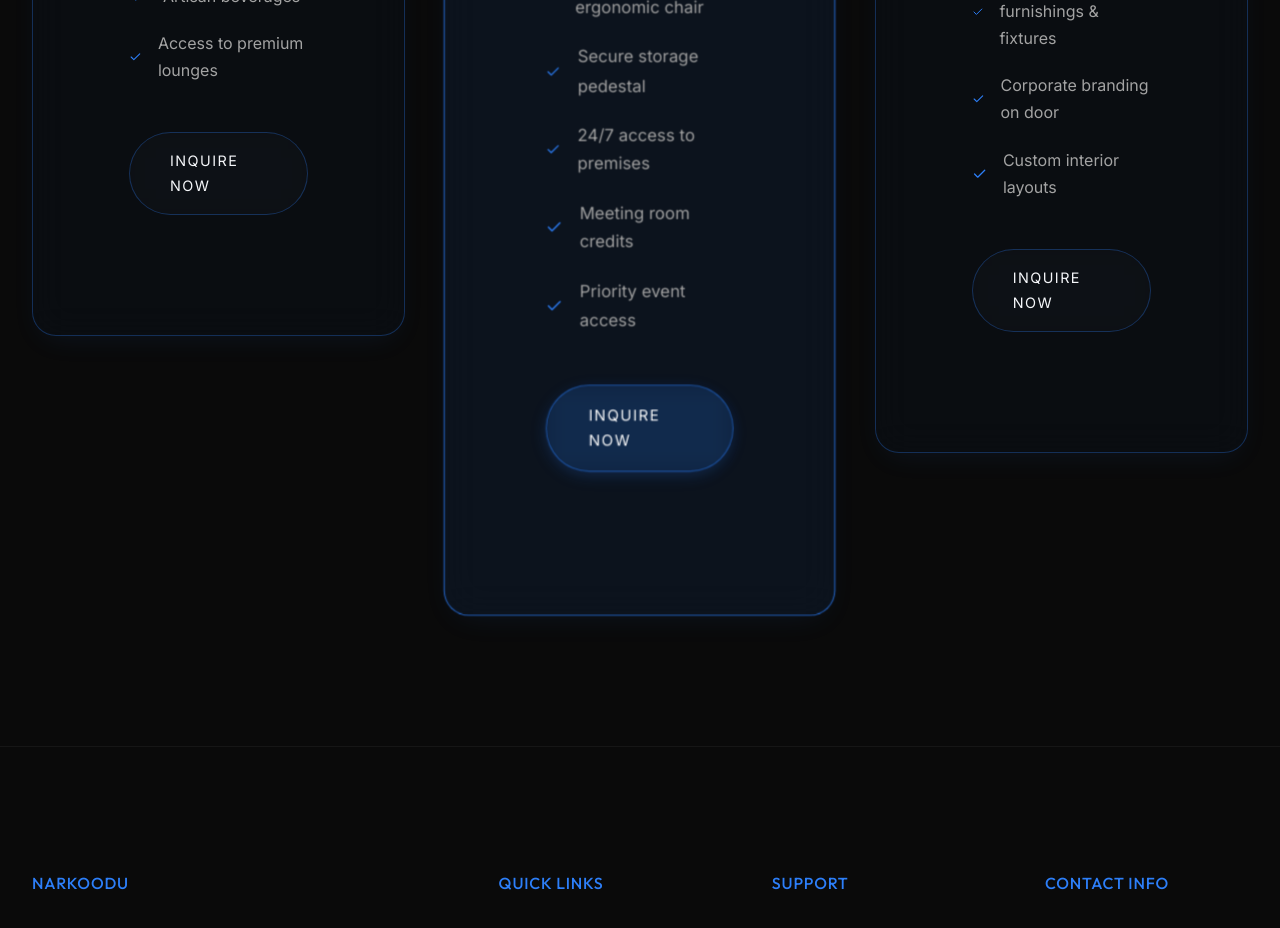
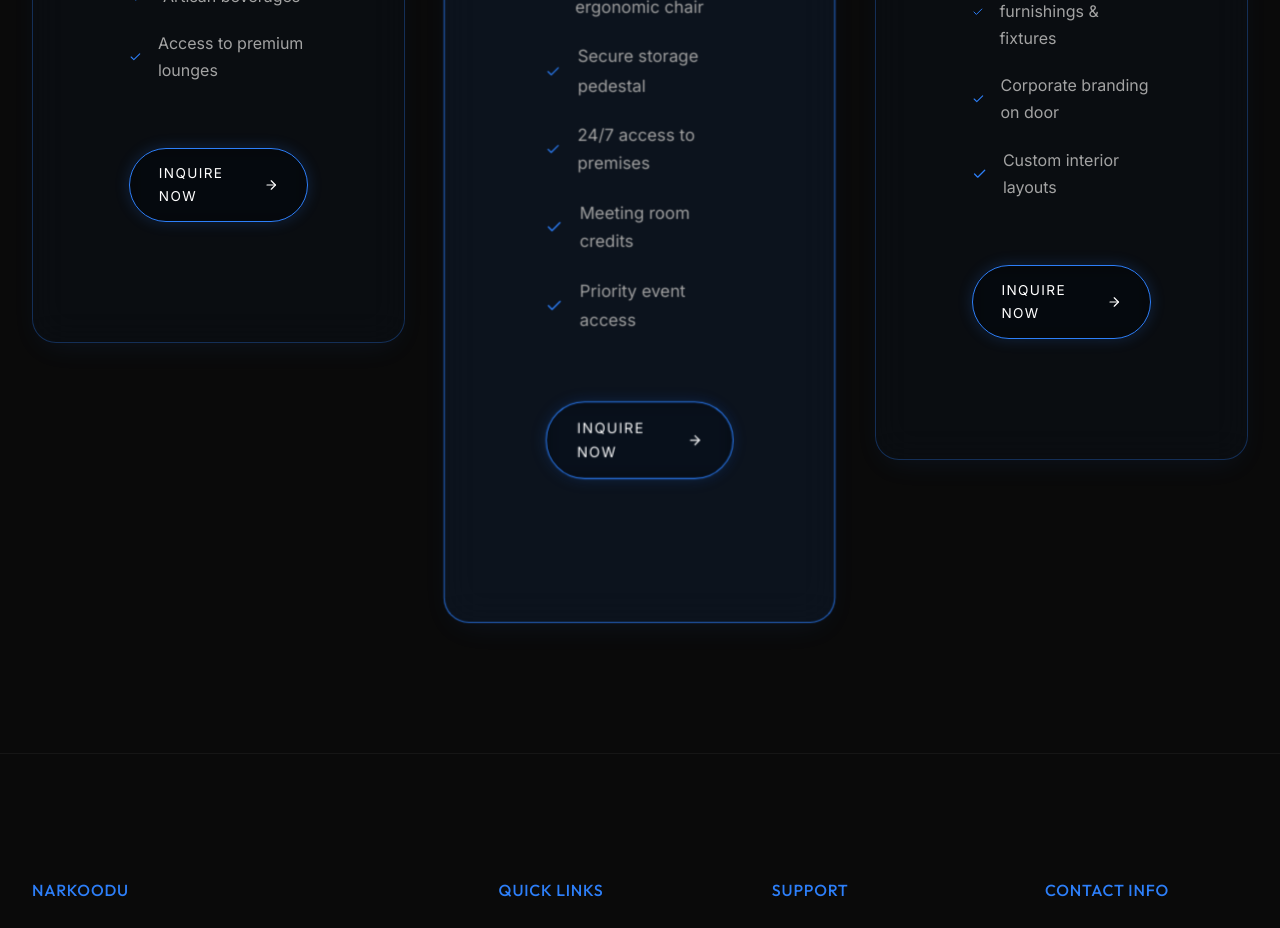
Before and after one commit to monikraj23/Narkoodu, a React (Vite) app: page /plans in a window 1280 px wide. Shown: the part 1080-2008 px from the top of the page. Built offline with nearby package versions, Linux system fonts and the light colour scheme.

Commit message:
Execute final polish: cinematic gallery, pill CTAs, and interaction syncs

```diff
--- a/src/components/PremiumGallery.jsx
+++ b/src/components/PremiumGallery.jsx
@@ -34,33 +34,39 @@ const PremiumGallery = () => {
 
       {/* Main Image Container */}
       <div style={{ position: 'absolute', top: 0, left: 0, width: '85%', height: '90%', borderRadius: '24px', overflow: 'hidden', boxShadow: '0 30px 60px rgba(0,0,0,0.8)', zIndex: 1 }}>
-        <AnimatePresence mode="wait">
+        <AnimatePresence>
           <motion.img
             key={currentIndex}
             src={images[currentIndex].src}
-            initial={{ opacity: 0, scale: 1.05 }}
-            animate={{ opacity: 1, scale: 1 }}
-            exit={{ opacity: 0 }}
-            transition={{ duration: 0.8, ease: "easeInOut" }}
-            style={{ width: '100%', height: '100%', objectFit: 'cover' }}
+            initial={{ opacity: 0, scale: 1 }}
+            animate={{ opacity: 1, scale: 1.05 }}
+            exit={{ opacity: 0, scale: 1.05 }}
+            transition={{
+              opacity: { duration: 1.2, ease: "easeInOut" },
+              scale: { duration: 4.5, ease: "linear" }
+            }}
+            style={{ position: 'absolute', top: 0, left: 0, width: '100%', height: '100%', objectFit: 'cover' }}
             alt={images[currentIndex].label}
           />
         </AnimatePresence>
 
         {/* Subtle Dark Gradient */}
-        <div style={{ position: 'absolute', inset: 0, background: 'linear-gradient(to top, rgba(11,11,11,0.8) 0%, transparent 40%)', pointerEvents: 'none' }} />
+        <div style={{ position: 'absolute', inset: 0, background: 'linear-gradient(to top, rgba(11,11,11,0.9) 0%, transparent 40%)', pointerEvents: 'none' }} />
 
         {/* Label inside main image */}
-        <div style={{ position: 'absolute', bottom: '2rem', left: '2.5rem' }}>
+        <div style={{ position: 'absolute', bottom: '2.5rem', left: '3rem' }}>
+          <AnimatePresence mode="wait">
             <motion.span
               key={currentIndex + '-label'}
               initial={{ opacity: 0, y: 10 }}
               animate={{ opacity: 1, y: 0 }}
-            transition={{ duration: 0.5, delay: 0.3 }}
-            style={{ fontSize: '0.85rem', letterSpacing: '0.15em', textTransform: 'uppercase', color: 'var(--accent-color)' }}
+              exit={{ opacity: 0, y: -10 }}
+              transition={{ duration: 0.5, ease: "easeInOut" }}
+              style={{ fontSize: '1rem', letterSpacing: '0.3em', textTransform: 'uppercase', color: '#fff', fontWeight: '600', textShadow: '0 2px 10px rgba(0,0,0,0.8)', display: 'block' }}
             >
               {images[currentIndex].label}
             </motion.span>
+          </AnimatePresence>
         </div>
       </div>
 
@@ -86,18 +92,14 @@ const PremiumGallery = () => {
       {/* Manual Navigation Controls */}
       <div style={{ position: 'absolute', bottom: '-1rem', right: '45%', zIndex: 3, display: 'flex', gap: '1rem', background: 'rgba(255,255,255,0.05)', padding: '0.5rem', borderRadius: '50px', backdropFilter: 'blur(16px)', border: '1px solid rgba(31, 111, 178, 0.2)' }}>
         <button
+          className="gallery-nav-btn"
           onClick={prevImage}
-          style={{ width: '45px', height: '45px', borderRadius: '50%', display: 'flex', alignItems: 'center', justifyContent: 'center', border: '1px solid transparent', color: '#fff', cursor: 'pointer', transition: 'all 0.3s ease', background: 'transparent' }}
-          onMouseOver={(e) => { e.currentTarget.style.border = '1px solid var(--accent-color)'; e.currentTarget.style.color = 'var(--accent-color)'; }}
-          onMouseOut={(e) => { e.currentTarget.style.border = '1px solid transparent'; e.currentTarget.style.color = '#fff'; }}
         >
           <ChevronLeft size={20} />
         </button>
         <button
+          className="gallery-nav-btn"
           onClick={nextImage}
-          style={{ width: '45px', height: '45px', borderRadius: '50%', display: 'flex', alignItems: 'center', justifyContent: 'center', border: '1px solid transparent', color: '#fff', cursor: 'pointer', transition: 'all 0.3s ease', background: 'transparent' }}
-          onMouseOver={(e) => { e.currentTarget.style.border = '1px solid var(--accent-color)'; e.currentTarget.style.color = 'var(--accent-color)'; }}
-          onMouseOut={(e) => { e.currentTarget.style.border = '1px solid transparent'; e.currentTarget.style.color = '#fff'; }}
         >
           <ChevronRight size={20} />
         </button>
@@ -108,12 +110,11 @@ const PremiumGallery = () => {
         {images.map((_, idx) => (
           <div
             key={idx}
+            className="gallery-indicator"
+            onClick={() => setCurrentIndex(idx)}
             style={{
               width: idx === currentIndex ? '30px' : '10px',
-              height: '2px',
-              background: idx === currentIndex ? 'var(--accent-color)' : 'rgba(255,255,255,0.2)',
-              transition: 'all 0.4s ease',
-              borderRadius: '2px'
+              background: idx === currentIndex ? 'var(--accent-color)' : 'rgba(255,255,255,0.2)'
             }}
           />
         ))}
--- a/src/index.css
+++ b/src/index.css
@@ -147,11 +147,44 @@ p { margin-bottom: 1.5rem; color: var(--text-light); font-weight: 300; font-size
 }
 
 .btn-outline:hover {
-  background: rgba(45, 127, 249, 0.1);
+  background: var(--accent-color);
+  border-color: var(--accent-color);
+  box-shadow: 0 10px 30px rgba(45, 127, 249, 0.4);
+}
+
+/* Premium Pill Button */
+.btn-pill {
+  display: inline-flex;
+  align-items: center;
+  justify-content: center;
+  padding: 0.8rem 1.8rem;
+  border-radius: 50px;
+  background: rgba(0, 0, 0, 0.4);
+  border: 1px solid var(--accent-color);
+  color: #fff;
+  font-size: 0.85rem;
+  text-transform: uppercase;
+  letter-spacing: 0.1em;
+  box-shadow: 0 0 15px rgba(45, 127, 249, 0.2);
+  transition: var(--transition-slow);
+  backdrop-filter: blur(8px);
+}
+
+.btn-pill .arrow-icon {
+  margin-left: 0.5rem;
+  transition: transform 0.4s ease;
+}
+
+.premium-card:hover .btn-pill {
   border-color: var(--accent-hover);
-  color: var(--text-color);
-  box-shadow: 0 10px 30px rgba(229, 57, 80, 0.2);
-  transform: translateY(-2px) scale(1.02);
+  box-shadow: 0 0 20px rgba(229, 57, 80, 0.3);
+  background: rgba(229, 57, 80, 0.05);
+  transform: translateY(-2px);
+}
+
+.premium-card:hover .btn-pill .arrow-icon {
+  transform: translateX(4px);
+  color: var(--accent-hover);
 }
 
 /* Premium Cards */
@@ -185,6 +218,25 @@ p { margin-bottom: 1.5rem; color: var(--text-light); font-weight: 300; font-size
   box-shadow: 0 20px 40px rgba(0, 0, 0, 0.8), 0 0 40px rgba(229, 57, 80, 0.25);
 }
 
+/* Preferred Plan Label */
+.preferred-label {
+  color: var(--accent-color);
+  transition: var(--transition-slow);
+}
+.preferred-line {
+  background: var(--accent-color);
+  transition: var(--transition-slow);
+}
+
+.premium-card:hover .preferred-label {
+  color: var(--accent-hover);
+  text-shadow: 0 0 15px rgba(229, 57, 80, 0.4);
+}
+.premium-card:hover .preferred-line {
+  background: var(--accent-hover);
+  box-shadow: 0 0 10px rgba(229, 57, 80, 0.5);
+}
+
 .premium-card .spotlight {
   position: absolute;
   inset: 0;
@@ -203,14 +255,50 @@ p { margin-bottom: 1.5rem; color: var(--text-light); font-weight: 300; font-size
 }
 
 .icon-wrapper {
-  transition: all 0.5s ease;
+  transition: var(--transition-slow);
   display: inline-flex;
   color: var(--accent-color);
+  position: relative;
+  z-index: 10;
 }
 
 .premium-card:hover .icon-wrapper {
   transform: rotate(10deg) scale(1.1);
   color: var(--accent-hover);
+  filter: drop-shadow(0 0 8px rgba(229, 57, 80, 0.6));
+}
+
+/* Gallery Controls */
+.gallery-nav-btn {
+  width: 45px;
+  height: 45px;
+  border-radius: 50%;
+  display: flex;
+  align-items: center;
+  justify-content: center;
+  border: 1px solid var(--accent-color);
+  color: var(--accent-color);
+  cursor: pointer;
+  transition: var(--transition-slow);
+  background: transparent;
+  box-shadow: 0 0 10px rgba(45, 127, 249, 0.2);
+}
+.gallery-nav-btn:hover {
+  border-color: var(--accent-hover);
+  color: var(--accent-hover);
+  transform: scale(1.1);
+  box-shadow: 0 0 15px rgba(229, 57, 80, 0.4);
+}
+
+.gallery-indicator {
+  height: 2px;
+  transition: var(--transition-slow);
+  border-radius: 2px;
+  cursor: pointer;
+}
+.gallery-indicator:hover {
+  background: var(--accent-hover) !important;
+  box-shadow: 0 0 8px rgba(229, 57, 80, 0.6) !important;
 }
 
 /* Form Controls */
--- a/src/pages/MembershipPlans.jsx
+++ b/src/pages/MembershipPlans.jsx
@@ -2,8 +2,7 @@ import React from 'react';
 import { Link } from 'react-router-dom';
 import { FadeIn, StaggerContainer, StaggerItem } from '../components/AnimatedSection';
 import { PremiumCard } from '../components/PremiumCard';
-import { Check } from 'lucide-react';
-
+import { Check, ArrowRight } from 'lucide-react';
 const MembershipPlans = () => {
   return (
     <FadeIn duration={0.6}>
@@ -42,7 +41,11 @@ const MembershipPlans = () => {
                   <li style={{ display: 'flex', gap: '1rem', alignItems: 'center' }}><Check size={18} color="var(--accent-color)" /> Artisan beverages</li>
                   <li style={{ display: 'flex', gap: '1rem', alignItems: 'center' }}><Check size={18} color="var(--accent-color)" /> Access to premium lounges</li>
                 </ul>
-                <Link to="/contact" className="btn btn-outline" style={{ width: '100%' }}>Inquire Now</Link>
+                <div style={{ marginTop: 'auto', paddingTop: '1rem' }}>
+                  <Link to="/contact" className="btn-pill" style={{ width: '100%' }}>
+                    Inquire Now <ArrowRight size={16} className="arrow-icon" />
+                  </Link>
+                </div>
               </PremiumCard>
             </StaggerItem>
 
@@ -50,8 +53,8 @@ const MembershipPlans = () => {
             <StaggerItem>
               <PremiumCard featured={true} style={{ padding: '5rem 3rem', transform: 'scale(1.05)', zIndex: 10 }}>
                 <div style={{ marginBottom: '1.5rem' }}>
-                  <span style={{ color: 'var(--accent-color)', letterSpacing: '0.2em', textTransform: 'uppercase', fontSize: '0.8rem', fontWeight: '400', display: 'flex', alignItems: 'center', gap: '0.5rem' }}>
-                    <span style={{ width: '30px', height: '1px', background: 'var(--accent-color)' }}></span>
+                  <span className="preferred-label" style={{ letterSpacing: '0.2em', textTransform: 'uppercase', fontSize: '0.8rem', fontWeight: '400', display: 'flex', alignItems: 'center', gap: '0.5rem' }}>
+                    <span className="preferred-line" style={{ width: '30px', height: '1px' }}></span>
                     Preferred Plan
                   </span>
                 </div>
@@ -72,7 +75,11 @@ const MembershipPlans = () => {
                   <li style={{ display: 'flex', gap: '1rem', alignItems: 'center' }}><Check size={18} color="var(--accent-color)" /> Meeting room credits</li>
                   <li style={{ display: 'flex', gap: '1rem', alignItems: 'center' }}><Check size={18} color="var(--accent-color)" /> Priority event access</li>
                 </ul>
-                <Link to="/contact" className="btn btn-primary" style={{ width: '100%' }}>Inquire Now</Link>
+                <div style={{ marginTop: 'auto', paddingTop: '1rem' }}>
+                  <Link to="/contact" className="btn-pill" style={{ width: '100%' }}>
+                    Inquire Now <ArrowRight size={16} className="arrow-icon" />
+                  </Link>
+                </div>
               </PremiumCard>
             </StaggerItem>
 
@@ -95,7 +102,11 @@ const MembershipPlans = () => {
                   <li style={{ display: 'flex', gap: '1rem', alignItems: 'center' }}><Check size={18} color="var(--accent-color)" /> Corporate branding on door</li>
                   <li style={{ display: 'flex', gap: '1rem', alignItems: 'center' }}><Check size={18} color="var(--accent-color)" /> Custom interior layouts</li>
                 </ul>
-                <Link to="/contact" className="btn btn-outline" style={{ width: '100%' }}>Inquire Now</Link>
+                <div style={{ marginTop: 'auto', paddingTop: '1rem' }}>
+                  <Link to="/contact" className="btn-pill" style={{ width: '100%' }}>
+                    Inquire Now <ArrowRight size={16} className="arrow-icon" />
+                  </Link>
+                </div>
               </PremiumCard>
             </StaggerItem>
 
```
Lines whose indentation alone changed are shown as unchanged.
